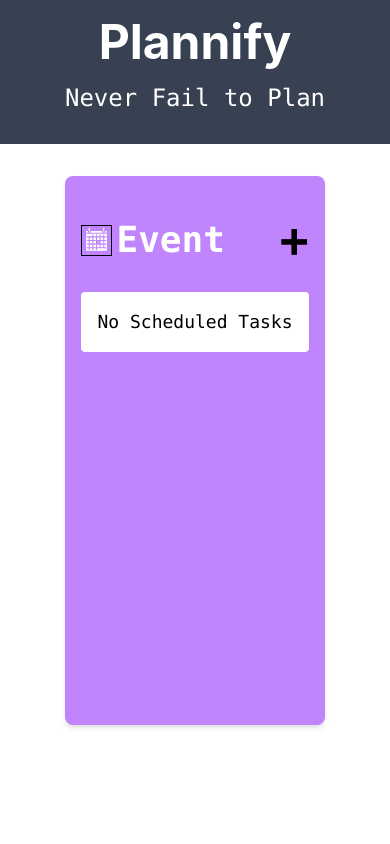
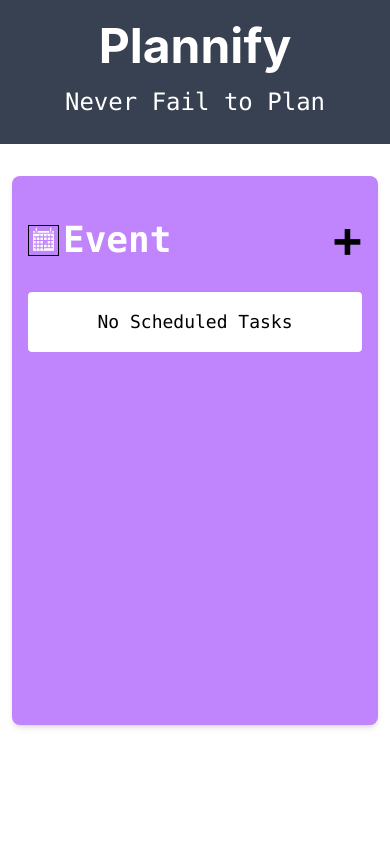
Before and after one commit to MobuchiElly/Plannify, a React (Vite) app: page / in a window 390 px wide. Shown: the top 844 px of the page. Built offline with nearby package versions, Linux system fonts and the light colour scheme.

Commit message:
Fixed issues accessing localstorage after deployment

```diff
--- a/src/components/navbar.tsx
+++ b/src/components/navbar.tsx
@@ -5,7 +5,7 @@ const Navbar = () => {
   const [lightTheme, setLightTheme] = useState(true);
   return (
     <nav className='h-36 w-screen bg-gray-700 bottom-0 text-white flex items-center'>
-      <div className='relative w-full h-full py-3 mt-3 lg:mt-0 mb-4 lg:mb-0'>
+      <div className='relative w-full h-full py-3 mt-3 lg:mt-0 mb-2 lg:mb-0'>
         <h1 className='text-5xl text-center p-2 font-bold'>Plannify</h1>
         <h2 className='text-center text-2xl font-mono p-2 font-[500]'>Never Fail to Plan<span className='hidden lg:inline-flex'>...</span> <span className='sm:text-center hidden lg:inline-flex lg:text-justify'>Never Plan to Fail</span></h2>
         <button className='absolute right-10 hidden lg:inline-flex top-10' onClick={() => setLightTheme(!lightTheme)}>
--- a/src/components/pages/Home.tsx
+++ b/src/components/pages/Home.tsx
@@ -52,7 +52,7 @@ const Home = () => {
 
   return (
     <div className='text-black text-lg flex justify-center items-center p-2 pt-4'>
-      <div className='bg-purple-400 min-h-[65vh] h-auto mx-1 lg:mx-0 w-auto lg:w-[65vw] lg:flex lg:gap-4 px-0 lg:px-4 lg:justify-between lg:items-center rounded-lg shadow-md group mt-4 lg:mt-9'>
+      <div className='bg-purple-400 min-h-[65vh] h-auto mx-1 lg:mx-0 w-full lg:w-[65vw] lg:flex lg:gap-4 px-0 lg:px-4 lg:justify-between lg:items-center rounded-lg shadow-md group mt-4 lg:mt-9'>
         <div className='hidden lg:flex items-center justify-center w-1/3 h-full text-center mx-10'>
           <div className='text-white text-center text-4xl font-semibold p-2 group-hover:animate-spin'>Plannify</div>
         </div>
```
